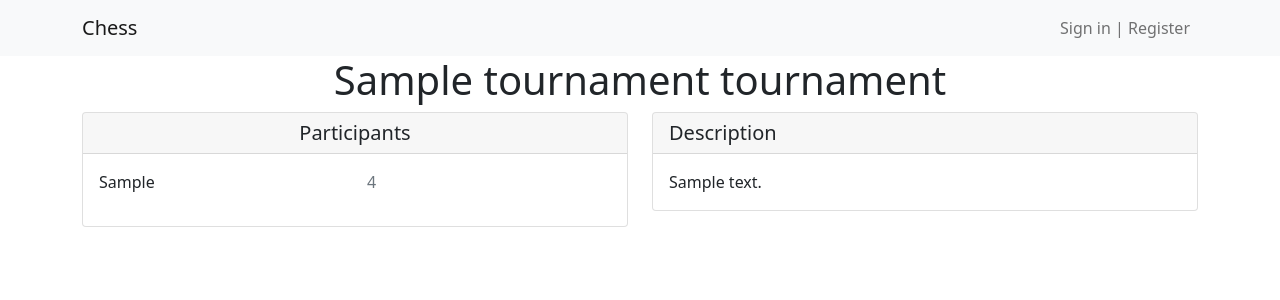
After one commit to injornal/chess-rating-system, a Flask app: page /tournament/profile/1 in a window 1280 px wide. The commit adds this page. Shown: the top 300 px of the page. Run offline with Flask 3, Linux system fonts and the light colour scheme; tables that the repository leaves empty hold one stand-in row (values such as "Sample post").

Commit message:
tournament profile added

```diff
--- a/alembic.ini
+++ b/alembic.ini
@@ -60,7 +60,7 @@ version_path_separator = os  # Use os.pathsep. Default configuration used for ne
 # are written from script.py.mako
 # output_encoding = utf-8
 
-sqlalchemy.url = "postgresql://chess:lynbrook_chess@localhost:5432/chess_database"
+sqlalchemy.url = postgresql://chess:lynbrook_chess@localhost:5432/chess_database
 
 
 [post_write_hooks]
--- a/src/chrate/blueprints/profile/templates/profile.html
+++ b/src/chrate/blueprints/profile/templates/profile.html
@@ -42,7 +42,7 @@
           {% for tournament in user.tournaments %}
           <div class="row">
             <div class="col">
-              <p>{{ tournament.name }}</p>
+              <a class="text-decoration-none text-black" href="/tournament/profile/{{ tournament.id }}">{{ tournament.name }}</a>
             </div>
             <div class="col">
               <p class="text-muted">{{ tournament.date.strftime("%m/%d/%Y %I:%M%p") }}</p>
--- /dev/null
+++ b/src/chrate/blueprints/tournament/templates/tournament_profile.html
@@ -0,0 +1,32 @@
+{% extends 'base.html' %}
+
+{% block content %}
+<h1 class="text-center">{{ tournament.name }} tournament</h1>
+<div class="row">
+    <div class="col">
+        <div class="card">
+            <h5 class="card-header text-center">Participants</h5>
+            <div class="card-body">
+              {% for user in tournament.users %}
+              <div class="row">
+                <div class="col">
+                  <p>{{ user.firstname }}</p>
+                </div>
+                <div class="col">
+                  <p class="text-muted">{{ user.rating }}</p>
+                </div>
+              </div>
+              {% endfor %}
+            </div>
+        </div>
+    </div>
+    <div class="col">
+        <div class="card">
+            <h5 class="card-header">Description</h5>
+            <div class="card-body">
+              {{ tournament.description }}
+            </div>
+        </div>
+    </div>
+</div>
+{% endblock %}
--- a/src/chrate/blueprints/tournament/tournament.py
+++ b/src/chrate/blueprints/tournament/tournament.py
@@ -10,8 +10,16 @@ tournament_bp.register_blueprint(game_bp)
 
 
 @tournament_bp.route("/")
-def tournament():
+def tournament_home():
     return render_template("tournament.html")
+
+
+@tournament_bp.route("/profile/<tournament_id>")
+def profile(tournament_id):
+    with Session(engine) as session:
+        query = select(Tournaments).where(Tournaments.id == tournament_id)
+        tournament = session.execute(query).first()[0]
+    return render_template("tournament_profile.html", tournament=tournament)
 
 
 @tournament_bp.route("/create", methods=["GET", "POST"])
@@ -35,14 +43,14 @@ def create():
 @tournament_bp.route("/register/<tournament_id>")
 def register(tournament_id):
     with Session(engine) as session:
-        tournament_to_register = select(Tournaments).where(Tournaments.id == int(tournament_id))
+        tournament = select(Tournaments).where(Tournaments.id == int(tournament_id))
         user = select(Users).where(Users.id == flask_session["user_id"])
         user = session.execute(user).first()[0]
-        tournament_to_register = session.execute(tournament_to_register).first()[0]
+        tournament = session.execute(tournament).first()[0]
 
-        tournament_to_register.users.append(user)
+        tournament.users.append(user)
 
-        session.add(tournament_to_register)
+        session.add(tournament)
         session.commit()
     flash("Registered", "success")
     return redirect("/profile")
--- a/src/chrate/model/rating.py
+++ b/src/chrate/model/rating.py
@@ -53,6 +53,7 @@ class Tournaments(Base):
     name = db.Column(db.String(255), nullable=False)
     rated = db.Column(db.Boolean, nullable=False)
     date = db.Column(db.DateTime, nullable=False)
+    description = db.Column(db.String(255), default="Friendly community")
 
     users = dborm.relationship("Users", secondary=users_tournaments, back_populates="tournaments", lazy="subquery")
     games = dborm.relationship("Games")
```
Also changed, not shown: alembic/versions/b3191bcbe809_add_tournament_description.py (added, +24 -0 lines), requirements.txt (line endings or trailing spaces).
